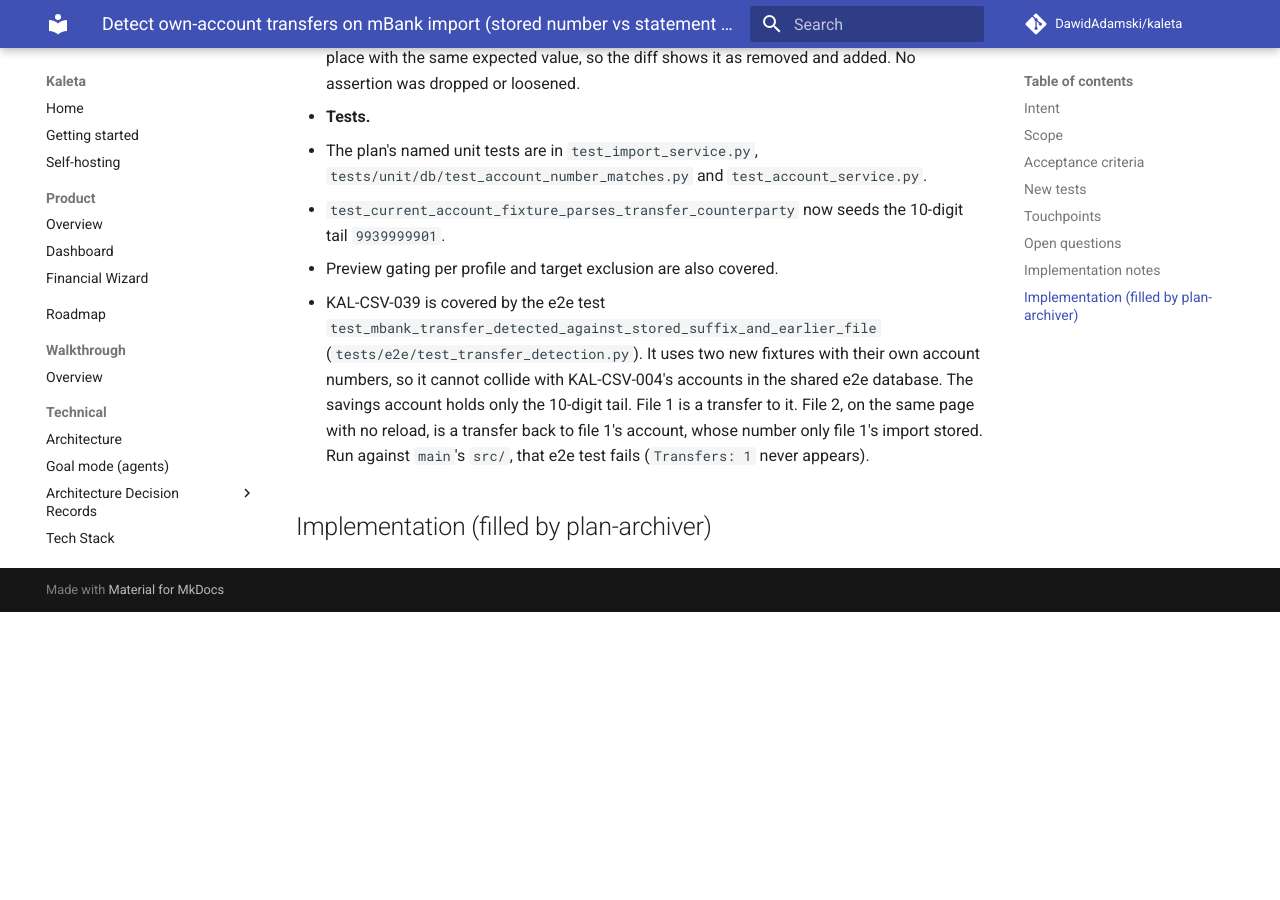
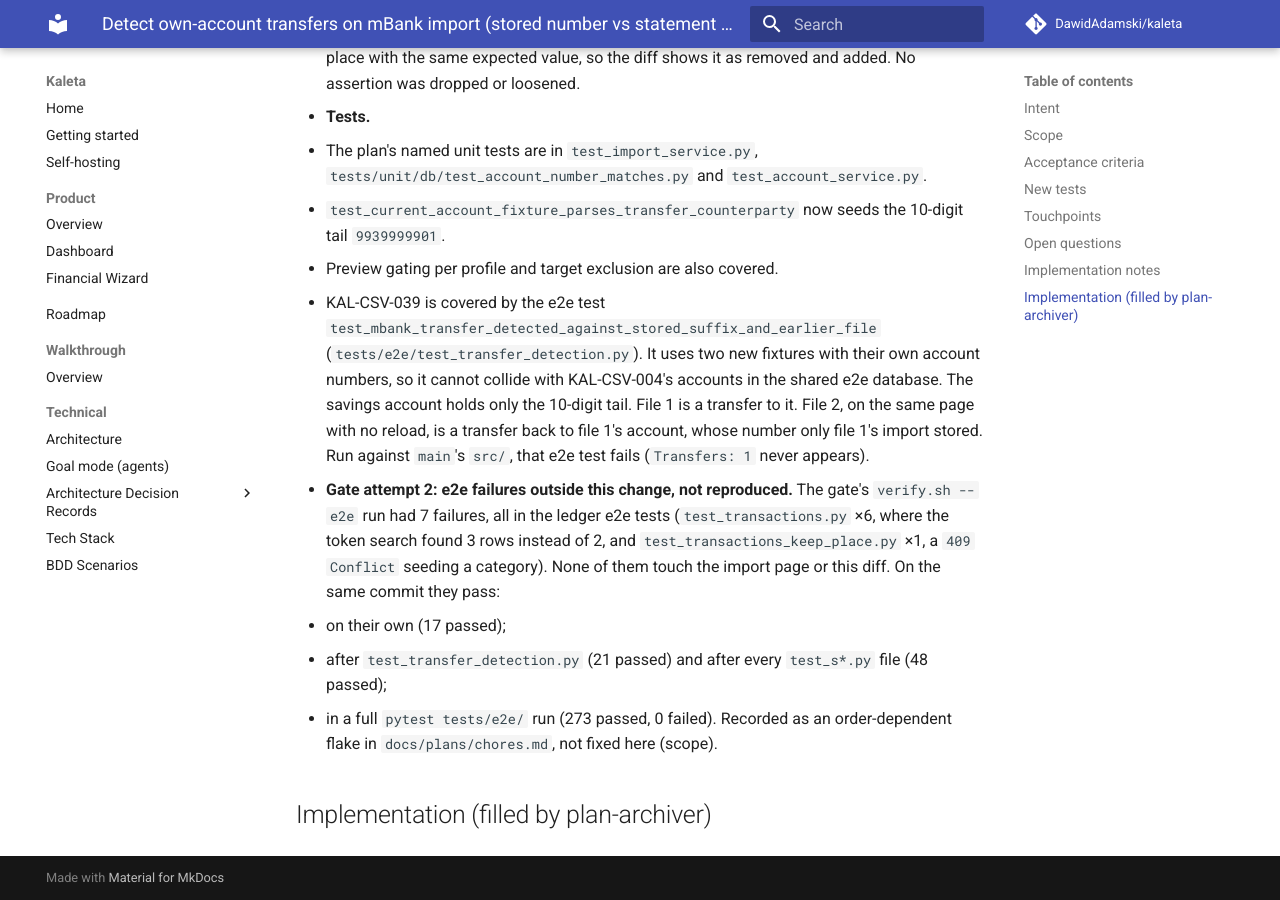
Before and after one commit to DawidAdamski/kaleta, an MkDocs documentation site: the page built from docs/plans/import-mbank-transfer-account-suffix.md, in a window 1280 px wide and 900 px high, scrolled down 5132 px. Built offline with MkDocs 1.6.1 and Material for MkDocs 9.7.7, drawn with Linux system fonts in a browser that asks for light colours; comment, search, counter and statistics services are not loaded; before the commit the page ends 5744 px from its top, so only the background shows below that.

Commit message:
docs(plans): record the ledger e2e flake from gate attempt 2
Co-Authored-By: Claude Opus 5.5 <noreply@anthropic.com>

```diff
--- a/docs/plans/import-mbank-transfer-account-suffix.md
+++ b/docs/plans/import-mbank-transfer-account-suffix.md
@@ -202,5 +202,17 @@ None blocking. Decided:
     no reload, is a transfer back to file 1's account, whose number only file
     1's import stored. Run against `main`'s `src/`, that e2e test fails
     (`Transfers: 1` never appears).
+- **Gate attempt 2: e2e failures outside this change, not reproduced.**
+  The gate's `verify.sh --e2e` run had 7 failures, all in the ledger e2e tests
+  (`test_transactions.py` ×6, where the token search found 3 rows instead of 2,
+  and `test_transactions_keep_place.py` ×1, a `409 Conflict` seeding a
+  category). None of them touch the import page or this diff. On the same
+  commit they pass:
+  - on their own (17 passed);
+  - after `test_transfer_detection.py` (21 passed) and after every `test_s*.py`
+    file (48 passed);
+  - in a full `pytest tests/e2e/` run (273 passed, 0 failed).
+  Recorded as an order-dependent flake in `docs/plans/chores.md`, not fixed
+  here (scope).
 
 ## Implementation (filled by plan-archiver)
```
Also changed, not shown: docs/plans/chores.md (+1 -0 lines).
